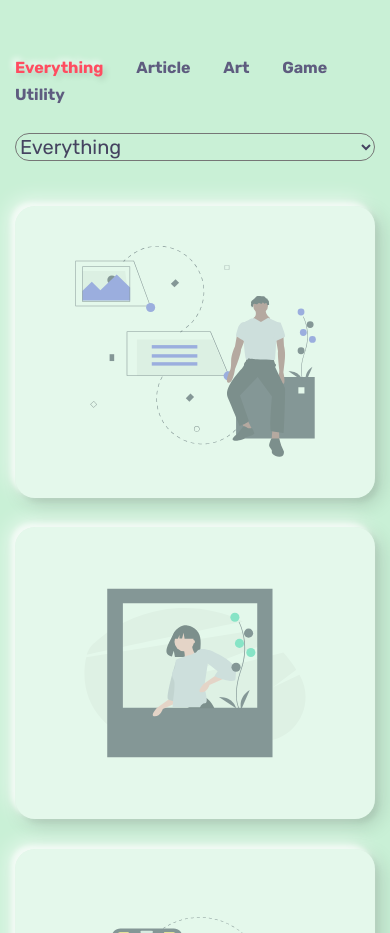
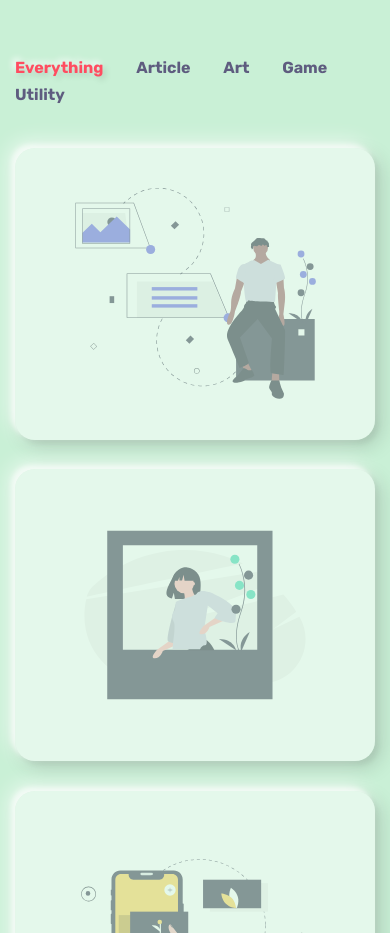
Before and after one commit to primepatel/prime, a plain HTML site: page index.html in a window 390 px wide. Shown: the part 4780-5713 px from the top of the page. Drawn offline with Linux system fonts and the light colour scheme; files whose address does not match are found by name.

Commit message:
removing mobile portfolio options

```diff
--- a/index.html
+++ b/index.html
@@ -403,17 +403,6 @@
 				<li class="list-inline-item" data-filter=".design">Game</li>
 				<li class="list-inline-item" data-filter=".branding">Utility</li>
 			</ul>
-
-			<!-- portfolio filter (mobile) -->
-			<div class="pf-filter-wrapper">
-				<select class="portfolio-filter-mobile">
-					<option value="*">Everything</option>
-					<option value=".creative">Article</option>
-					<option value=".art">Art</option>
-					<option value=".design">Game</option>
-					<option value=".branding">Utility</option>
-				</select>
-			</div>
 
 			<!-- portolio wrapper -->
 			<div class="row portfolio-wrapper">
```
